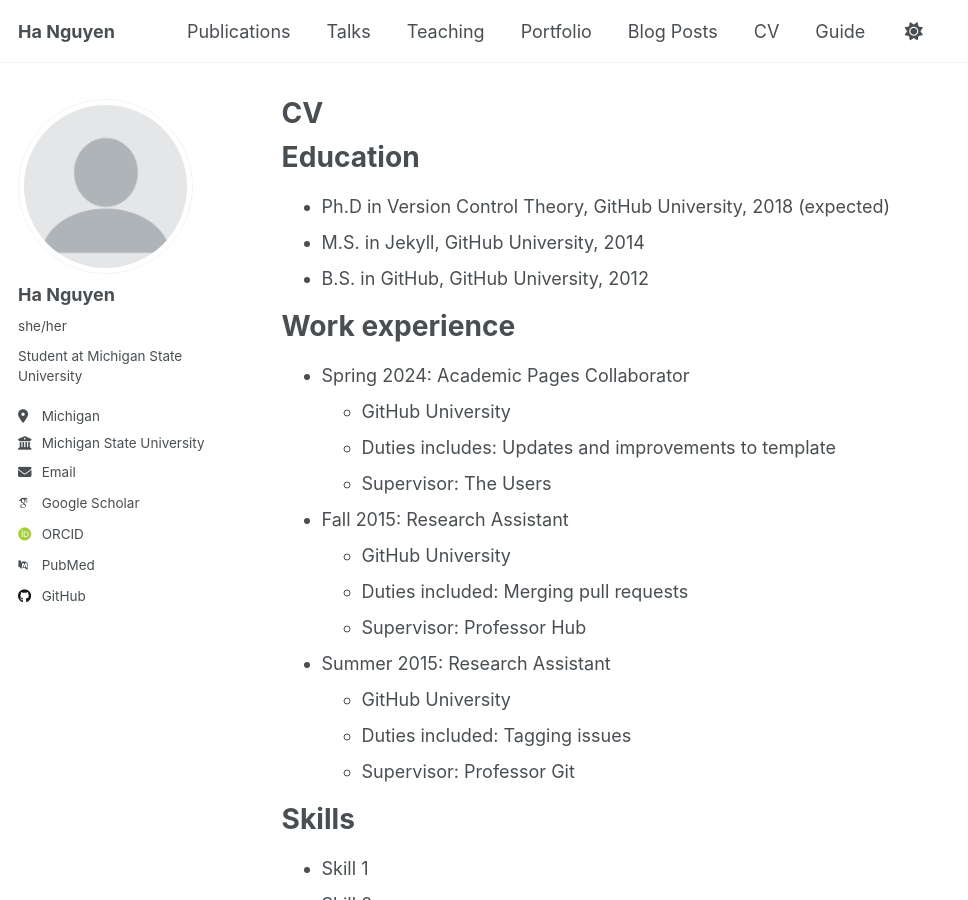
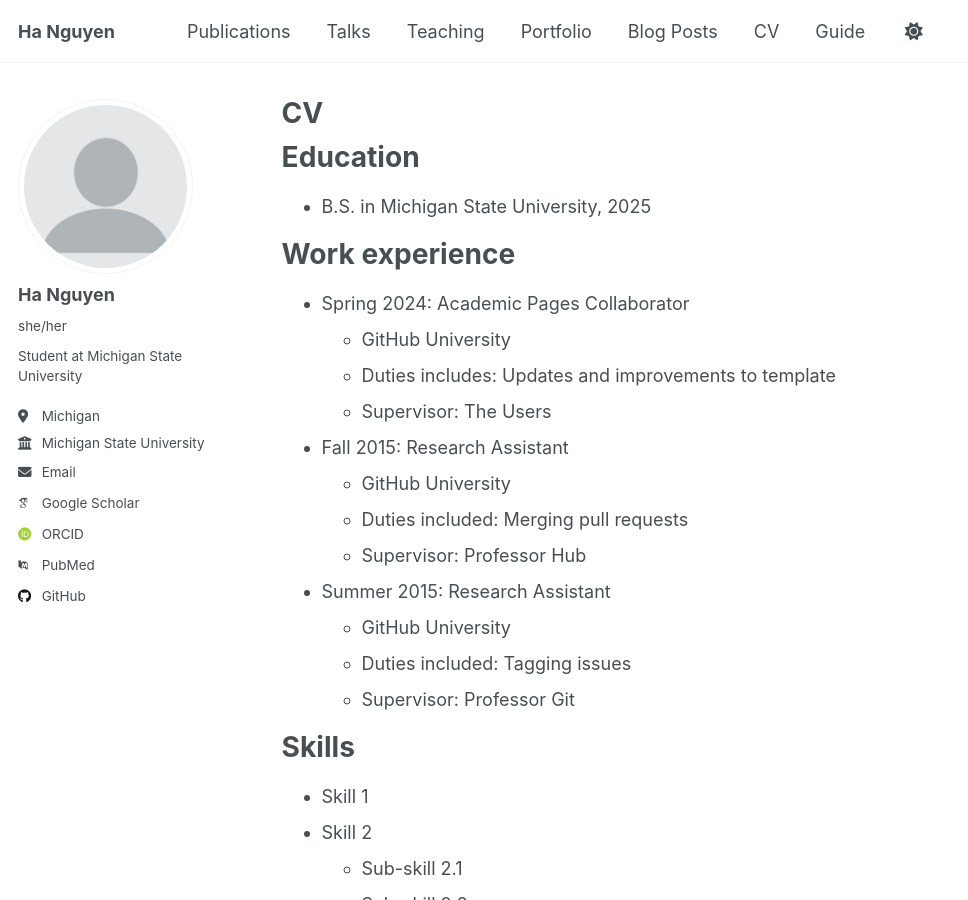
Before and after one commit to moehocbaidi/moehocbaidi.github.io, a Jekyll site: the page built from _pages/cv.md, in a window 1280 px wide and 900 px high. Shown: the whole window, without its empty margins (0-968 px from the left). Built offline with Jekyll 4.4.1, drawn with Linux system fonts in a browser that asks for light colours; some web fonts are replaced.

```diff
--- a/_pages/cv.md
+++ b/_pages/cv.md
@@ -11,9 +11,7 @@ redirect_from:
 
 Education
 ======
-* Ph.D in Version Control Theory, GitHub University, 2018 (expected)
-* M.S. in Jekyll, GitHub University, 2014
-* B.S. in GitHub, GitHub University, 2012
+* B.S. in Michigan State University, 2025
 
 Work experience
 ======
```
